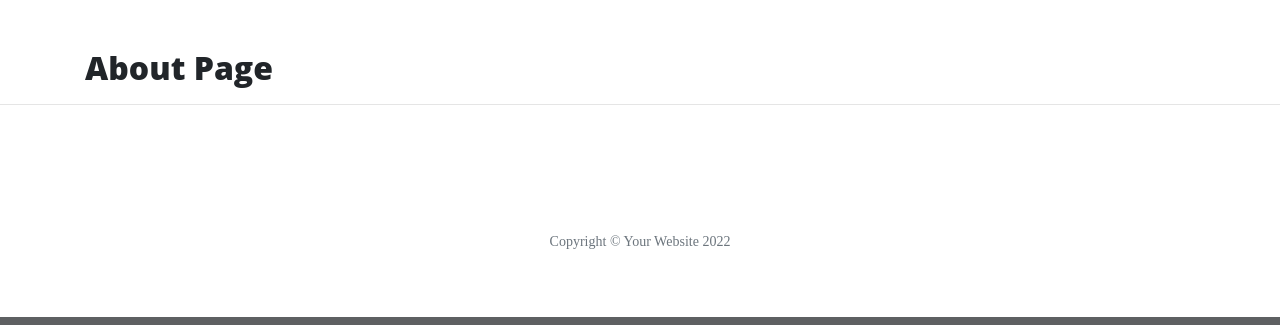
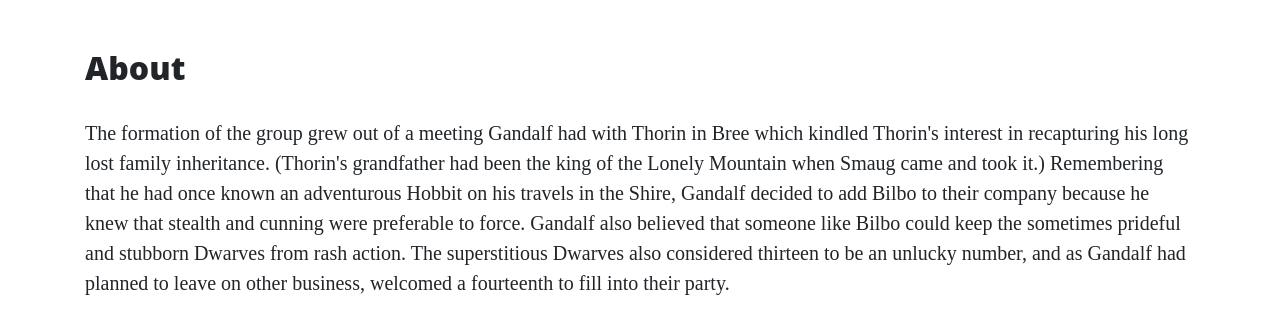
Before and after one commit to LucaNoah/hello-flask, a Flask app: page /about in a window 1280 px wide. Shown: the part 629-954 px from the top of the page. Run offline with Flask 2, Linux system fonts and the light colour scheme; some libraries are stand-ins or nearby versions.

Commit message:
Get data from json file

```diff
--- /dev/null
+++ b/data/company.json
@@ -0,0 +1,66 @@
+[{
+    "name": "Thorin Oakenshield",
+    "description": "Thorin II, also called the Oakenshield, King under the Mountain or the Mountain King, was the son of Thráin II, the older brother of Frerin and Dís, the grandson of King Thrór and the uncle of Fíli and Kíli. Thorin was best known for his deeds as leader of a company that infiltrated the lost Kingdom under the Mountain to take it back from Smaug and for leading an alliance of Men, Dwarves, and Elves in the Battle of the Five Armies.",
+    "image_source": "http://www.panhistoria.com/Stacks/Novels/characterimages/T27293.jpg"
+  },
+  {
+    "name": "Kili & Fili",
+    "description": "Fíli and Kíli were the two most active dwarves of Thorin's company, and apart from Balin, and possibly Bombur, they appeared more frequently as 'individual' characters in Tolkien's novel than the rest of Thorin's companions, who were most often named only in 'group' references to the entire company.",
+    "image_source": "http://www.filmofilia.com/wp-content/uploads/2011/07/hobbit_0.jpg"
+  },
+  {
+    "name": "Óin",
+    "description": "Óin was the older brother of Glóin, cousin of Dwalin and Balin, and uncle of Gimli. He usually wore a brown-hooded cloak when travelling. Óin fought in the Battle of Azanulbizar along with Thorin Oakenshield, and in TA 2941 joined with Thorin and Company on the quest to reclaim the Lonely Mountain wearing a brown hood. Óin was one of the Dwarves who bet that Bilbo would come along with them to reclaim the Lonely Mountain. Óin and his brother Glóin were usually in charge of preparing the fire for the Company. He fought in and survived the Battle of the Five Armies, and later settled in the Lonely Mountain along with many other of the Dwarves of The Company of Thorin such as Bombur.",
+    "image_source": "https://static.wikia.nocookie.net/lotr/images/e/e8/Oin.jpg"
+  },
+  {
+    "name": "Gloin",
+    "description": "In TA 2799, Glóin was known to have fought in the Battle of Azanulbizar, the last battle of the War of the Dwarves and Orcs. In TA 2941, Glóin and his brother Óin, along with his cousins Dwalin and Balin, were among the Dwarves accompanying Thorin and Company during their quest to the Lonely Mountain to recapture it from the Dragon Smaug. He was noted for his skills with a tinderbox, and, along with his brother Óin, was usually the one told to get a fire started whenever the Dwarves made camp. Gloin also fought in the Battle of the Five Armies. After the battle, he settled in the Lonely Mountain.",
+    "image_source": "https://vignette.wikia.nocookie.net/lotr/images/f/fc/Gloin_2.jpg/revision/latest/scale-to-width-down/350?cb=20120908171710"
+  },
+  {
+    "name": "Balin",
+    "description": "Balin was a Dwarf, son of Fundin, and likely born in the Lonely Mountain before the coming of Smaug the Dragon. He had a younger brother named Dwalin and was one of those driven from their homes when the dragon Smaug attacked the Lonely Mountain. Afterwards he may have lived in Dunland as a refugee. He fought in the War of the Dwarves and Orcs. Many years later, in approximately TA 2841, he accompanied Thráin II, the father of Thorin, when he attempted to go back to the Lonely Mountain himself, but Thráin was captured and lost.",
+    "image_source": "https://vignette2.wikia.nocookie.net/lotr/images/5/52/Balin.jpg/revision/latest?cb=20120911171656"
+  },
+  {
+    "name": "Dwalin",
+    "description": "Born in TA 2772, two years after the dragon Smaug had come to Erebor and took over the Kingdom, Dwalin was the son of Fundin and younger brother of Balin. After fighting in the Battle of Azanulbizar at the age of 27, Dwalin accompanied Thrain the Second and Thorin Oakenshield to settle peacefully in the northern Ered Luin.",
+    "image_source": "https://vignette2.wikia.nocookie.net/lotr/images/1/1c/Dwalin.jpg/revision/latest?cb=20120911200601"
+  },
+  {
+    "name": "Ori",
+    "description": "Ori lived in Thorin's home in the Northern Blue Mountains for many years. In the year TA 2941, Ori became a member of Thorin and Company and travelled with the company on the quest for the Lonely Mountain and the death of Smaug. Finally, he and the other Dwarves of Thorin and Company fought in the Battle of the Five Armies, and he survived it.",
+    "image_source": "https://vignette.wikia.nocookie.net/lotr/images/8/81/Ori.jpeg"
+  },
+  {
+    "name": "Dori",
+    "description": "Before The Quest of Erebor, Dori lived in Thorin's home in the northern Blue Mountains with his two brothers. In TA 2941, Dori and his two brothers became part of Thorin and Company befriending Bilbo Baggins and travel with him in search of Smaug's treasure caverns in the Lonely Mountain.",
+    "image_source": "https://vignette.wikia.nocookie.net/lotr/images/2/27/Mark_Hadlow_as_Dori.jpg/revision/latest?cb=20121030113353"
+  },
+  {
+    "name": "Nori",
+    "description": "Nori was the brother of Dori and Ori. Both Nori and Dori were capable flutists, and seem to have carried their flutes with them. Both these apparent brothers also shared Bilbo's liking for regular meals. Before the Quest for the Lonely Mountain, Nori lived in Thorin's home in the northern Blue Mountains with his two brothers.",
+    "image_source": "https://atolkienistperspective.files.wordpress.com/2013/08/n1.jpg"
+  },
+  {
+    "name": "Bifur",
+    "description": "Bifur, a descendant of the Dwarves of Khazad-dûm, but was not of Durin's Folk. His parents are unknown, and most of his familial relations are unclear but he and his family were driven out of their home in the Lonely Mountain by the Dragon Smaug. Forced to live in exile, the Dwarf warrior worked as a toy maker. Following Thorin II Oakenshield to a new life in the Blue Mountains, he continued his life as a toy maker.",
+    "image_source": "http://3.bp.blogspot.com/-VcKDsohCNkM/ULfdv7o8l7I/AAAAAAAABtk/j9ZNGzxAGH0/s1600/Bifur+dwarf+The+Hobbit+Wallpaper.jpg"
+  },
+  {
+    "name": "Bofur",
+    "description": "Bofur was a descendant(related) of the Dwarves of Khazad-dûm, but was not of Durin's Folk. He and his family hailed from the Blue Mountains. As such, they felt less strongly about the quest to reclaim the Lonely Mountain from the dragon Smaug, more interested in the adventure than a home they'd never seen.",
+    "image_source": "https://atolkienistperspective.files.wordpress.com/2013/08/bofur-1.jpg"
+  },
+  {
+    "name": "Bombur",
+    "description": "Bombur's parentage is unknown; the only familial connections mentioned are his brother Bofur and his cousin Bifur. Bombur was not of Durin's line although he was descended from dwarves of Moria. His birth year is also unknown. However, from Bilbo Baggins' account from the quest to Erebor it is known that the brothers Fíli and Kíli were the youngest of the 13 'by some fifty years' and that after Thorin had been captured, Balin was 'the eldest left'. Since Fíli was born in T.A. 2859 and Balin was born in 2763, this would put Bombur's birth between 2763 and 2809, and he would have been between 132 and 178 years old during the quest to Erebor. Prior to the quest Bombur probably lived in the Blue Mountains with Thorin after the loss of Thráin The II.",
+    "image_source": "https://atolkienistperspective.files.wordpress.com/2013/08/bombur-1.jpg"
+  },
+  {
+    "name": "Gandalf",
+    "description": "Originally called Olórin, he was accounted as the wisest of the Maiar. He was a Maia of Manwë and Varda. He also served under two other Valar, such as Irmo and Nienna. When the Valar decided to send the order of the Istari (also known as Wizards) to Middle-earth, to counsel and assist all those in Middle-earth who opposed the Dark Lord Sauron, Manwë and Varda decided to include Olórin among the five who were sent.",
+    "image_source": "https://vignette.wikia.nocookie.net/lotr/images/8/8d/Gandalf-2.jpg/revision/latest?cb=20130209172436"
+  }
+]
--- a/run.py
+++ b/run.py
@@ -1,4 +1,5 @@
 import os
+import json
 from flask import Flask, render_template
 
 
@@ -12,17 +13,20 @@ def index():
 
 @app.route("/about")
 def about():
-    return render_template("about.html")
+    data = []
+    with open("data/company.json", "r") as json_data:
+        data = json.load(json_data)
+    return render_template("about.html", page_title="About", company=data)
 
 
 @app.route("/contact")
 def contact():
-    return render_template("contact.html")
+    return render_template("contact.html", page_title="Contact")
 
 
 @app.route("/careers")
 def careers():
-    return render_template("careers.html")
+    return render_template("careers.html", page_title="Careers")
 
 
 if __name__ == "__main__":
--- /dev/null
+++ b/static/css/style.css
@@ -0,0 +1,3 @@
+.col-md-5 img {
+  width: 100%;
+}
--- a/templates/about.html
+++ b/templates/about.html
@@ -1,4 +1,51 @@
 {% extends "base.html" %}
 {% block content %}
-<h2>About Page</h2>
+
+<h2>{{ page_title }}</h2>
+<p>
+  The formation of the group grew out of a meeting Gandalf had with Thorin in Bree which kindled Thorin's interest in
+  recapturing his long lost family inheritance. (Thorin's grandfather had been the king of the Lonely Mountain when
+  Smaug came and took it.) Remembering that he had once known an adventurous Hobbit on his travels in the Shire,
+  Gandalf decided to add Bilbo to their company because he knew that stealth and cunning were preferable to force.
+  Gandalf also believed that someone like Bilbo could keep the sometimes prideful and stubborn Dwarves from rash
+  action. The superstitious Dwarves also considered thirteen to be an unlucky number, and as Gandalf had planned to
+  leave on other business, welcomed a fourteenth to fill into their party.
+</p>
+
+{% for member in company %}
+
+<div class="row featurette">
+
+  {% if loop.index % 2 != 0 %}
+
+  <div class="col-md-7">
+    <h3>{{ loop.index }}. {{ member.name }}</h3>
+    <p>{{ member.description }}</p>
+  </div>
+  <div class="col-md-5">
+    <img src="{{ member.image_source }}" alt="" class="featurette-image image-responsive">
+  </div>
+
+  {% else %}
+
+  <div class="col-md-5">
+    <img src="{{ member.image_source }}" alt="" class="featurette-image image-responsive">
+  </div>
+  <div class="col-md-7">
+    <h3>{{ loop.index }}. {{ member.name }}</h3>
+    <p>{{ member.description }}</p>
+  </div>
+
+  {% endif %}
+
+</div>
+
+{% if loop.index != loop.length %}
+
+<hr class="featurette-divider">
+
+{% endif %}
+
+{% endfor %}
+
 {% endblock %}
--- a/templates/base.html
+++ b/templates/base.html
@@ -5,8 +5,10 @@
   <meta charset="UTF-8">
   <meta name="viewport" content="width=device-width, initial-scale=1.0">
   <meta http-equiv="X-UA-Compatible" content="ie=edge">
-  <link rel="stylesheet" href="{{ url_for('static', filename='vendor/bootstrap/css/bootstrap.min.css') }}">
-  <link rel="stylesheet" href="{{ url_for('static', filename='css/clean-blog.min.css') }}">
+  <link rel="stylesheet" href="{{ url_for('static', filename='vendor/bootstrap/css/bootstrap.min.css') }}"
+    type="text/css">
+  <link rel="stylesheet" href="{{ url_for('static', filename='css/clean-blog.min.css') }}" type="text/css">
+  <link rel="stylesheet" href="{{ url_for('static', filename='css/style.css') }}" type="text/css">
   <title>Hello Flask</title>
 </head>
 
--- a/templates/careers.html
+++ b/templates/careers.html
@@ -1,4 +1,4 @@
 {% extends "base.html" %}
 {% block content %}
-<h2>Come Work With Us!</h2>
+<h2>{{ page_title }}</h2>
 {% endblock %}
--- a/templates/contact.html
+++ b/templates/contact.html
@@ -1,4 +1,4 @@
 {% extends "base.html" %}
 {% block content %}
-<h2>Contact Us</h2>
+<h2>{{ page_title }}</h2>
 {% endblock %}
```
